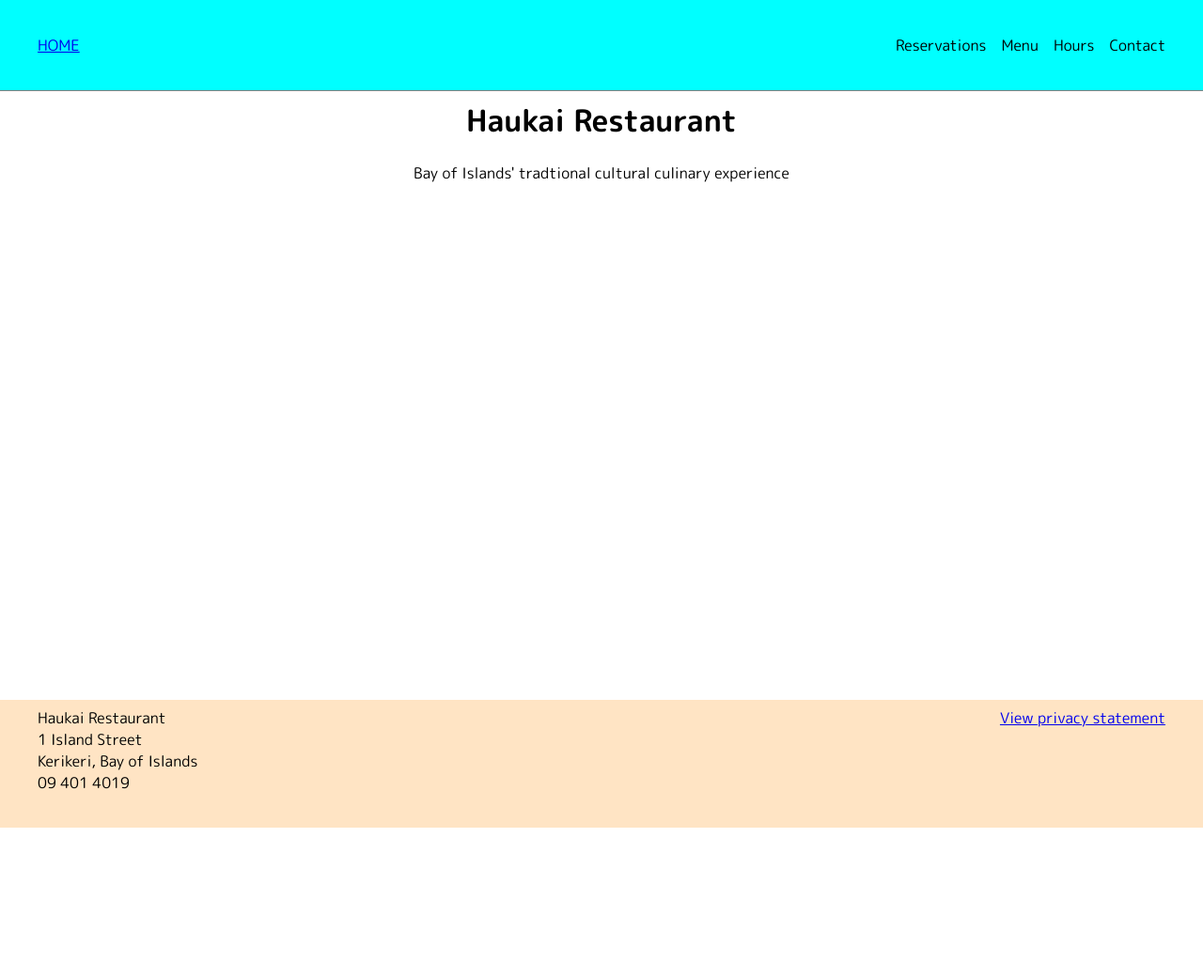
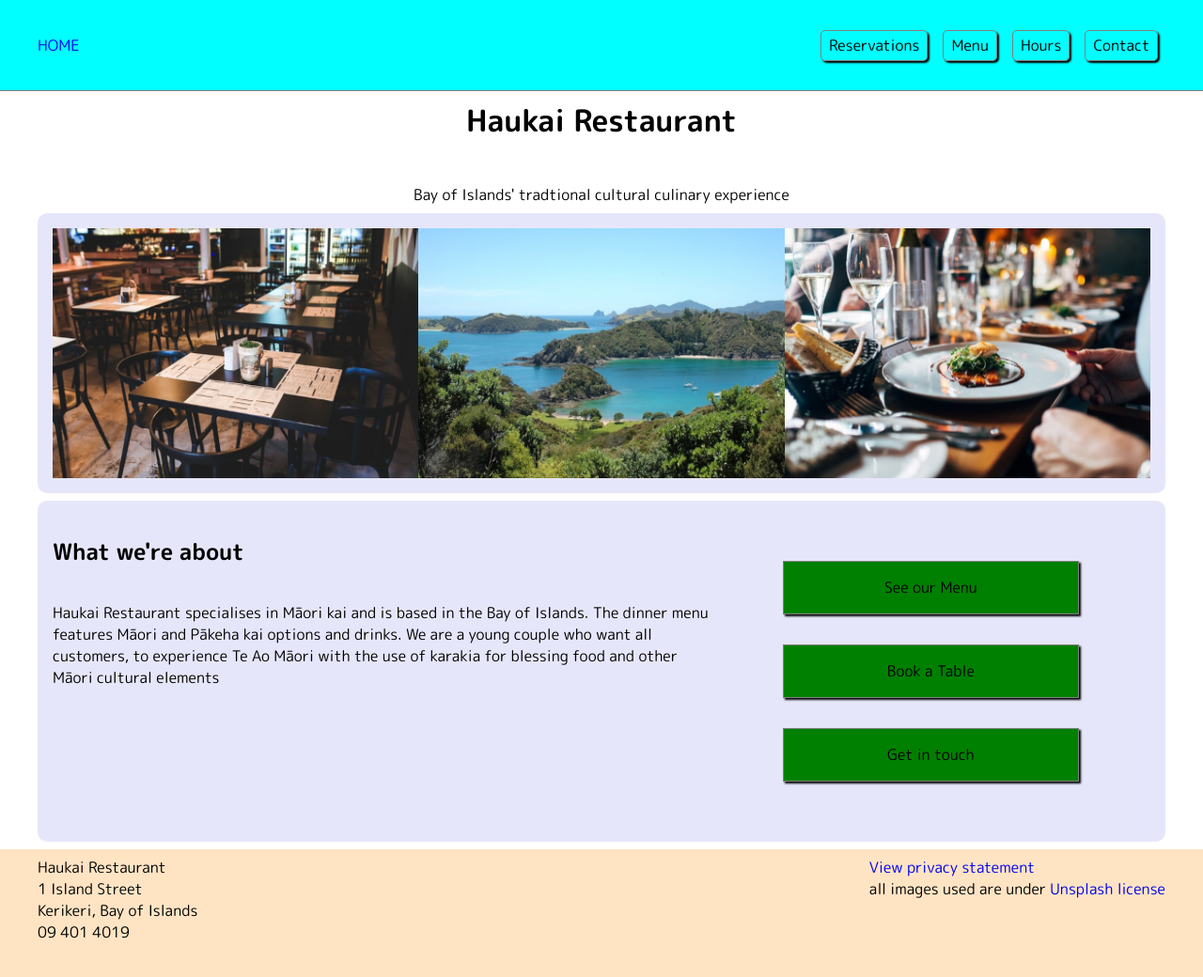
Before and after one commit to mike-parkin/AS2, a PHP site: page / in a window 1280 px wide. Shown: the whole page at 94% size. Before the commit the page ends 881 px from the top, so only its background shows below. Run offline with PHP 8.4, Linux system fonts and the light colour scheme.

Commit message:
finish basic homepage layout with content

```diff
--- a/index.html
+++ b/index.html
@@ -7,6 +7,7 @@
     <title>Haukai Restaurant</title>
     <link rel="stylesheet" type="text/css" href="styles/main.css"/>
     <link rel="stylesheet" type="text/css" href="styles/header.css"/>
+    <link rel="stylesheet" type="text/css" href="styles/homepage.css" />
     <link rel="preconnect" href="https://fonts.googleapis.com">
     <link rel="preconnect" href="https://fonts.gstatic.com" crossorigin>
     <link href="https://fonts.googleapis.com/css2?family=M+PLUS+Rounded+1c:wght@100;300;400;500;700&display=swap" rel="stylesheet">
@@ -33,16 +34,27 @@
                     Bay of Islands' tradtional cultural culinary experience
                 </p>
             </div>
-            <div class="">
-
+            <div class="flex-container content-wrapper" >
+                <div class="img-wrapper">
+                    <img src="assets/images/homepage1.png" alt="image of the inside of a restaurant" />
+                </div>
+                <div class="img-wrapper">
+                    <img src="assets/images/homepage2.png" alt="iamge of bay of islands" />
+                </div>
+                <div class="img-wrapper">
+                    <img src="assets/images/homepage3.png" alt="image of a dish on the table" />
+                </div>
             </div>
-            <div class="container-flex">
-                <div>
-
-                </div>
-                <div>
-
-                </div>
+            <div class="flex-container content-wrapper">
+                <section class="section-left">
+                    <h2>What we're about</h2>
+                    <p class="main-text">Haukai Restaurant specialises in Māori kai and is based in the Bay of Islands. The dinner menu features Māori and Pākeha kai options and drinks. We are a young couple who want all customers, to experience Te Ao Māori with the use of karakia for blessing food and other Māori cultural elements</p>
+                </section>
+                <section class="section-right">
+                    <a class="link-button" href="pages/menu.html">See our Menu</a>
+                    <a class="link-button" href="pages/reservations.html">Book a Table</a>
+                    <a class="link-button" href="pages/contact.html">Get in touch</a>
+                </section>
             </div>
         </div>
     </main>
@@ -54,7 +66,12 @@
                 Kerikeri, Bay of Islands<br/>
                 09 401 4019
             </div>
-            <a href="./pages/privacy.html">View privacy statement</a>
+            <div>
+                <a href="./pages/privacy.html">View privacy statement</a>
+                <div>
+                    all images used are under <a href="https://unsplash.com/license">Unsplash license</a>
+                </div>
+            </div>
         </div>
     </footer>
 </body>
--- a/styles/header.css
+++ b/styles/header.css
@@ -18,7 +18,12 @@
 }
 
 .navlink {
-    margin-left: 1rem;
+    margin-left: 0.5rem;
+    margin-right: 0.5rem;
+    padding: 0.25rem 0.5rem;
+    border: 1px solid grey;
+    border-radius: 5px;
+    box-shadow: 2px 2px 2px black;
 }
 
 @media only screen and (min-width: 768px) {
--- a/styles/homepage.css
+++ b/styles/homepage.css
@@ -0,0 +1,57 @@
+.img-wrapper {
+    max-width: 100%;
+}
+
+img {
+    width: 100%;
+    height: 100%;
+}
+
+.section-left,
+.section-right {
+    width: 100%;
+    display: flex;
+    flex-direction: column;
+}
+
+.section-right {
+    padding-top: 2rem;
+    padding-bottom: 2rem;
+}
+
+.link-button {
+    width: 60%;
+    padding: 1rem;
+    color: black;
+    background-color: green;
+    border: 1px solid gray;
+    box-shadow: 2px 2px 2px black;
+    text-align: center;
+    margin: 1rem auto 1rem auto;
+    transition: all 0.2s;
+}
+
+.link-button:hover {
+    background-color: red;
+    color: white;
+}
+
+@media only screen and (min-width: 768px) {
+    .img-wrapper {
+        max-width: 33.3333%;
+    }
+    .section-left {
+        width: 60%;
+    }
+    .section-right {
+        width: 40%
+    }
+}
+
+@media only screen and (min-width: 1024px) {
+
+}
+
+@media only screen and (min-width: 1280px) {
+
+}
--- a/styles/main.css
+++ b/styles/main.css
@@ -11,6 +11,16 @@
 
 main {
     min-height: 80vh;
+}
+
+p {
+    max-width: 100%;
+    white-space: pre-line;
+    word-wrap: break-word;
+}
+
+a {
+    text-decoration: none;
 }
 
 .container {
@@ -38,8 +48,6 @@
     justify-content: space-between;
 }
 
-
-
 .page-heading {
     max-width: 80%;
     margin-top: 0.5rem;
@@ -58,8 +66,19 @@
     margin-right: auto;
 }
 
+.content-wrapper {
+    padding: 1rem;
+    background-color: lavender;
+    border-radius: 10px;
+    margin-top: 0.5rem;
+    margin-bottom: 0.5rem;
+    overflow: hidden;
+}
+
 @media only screen and (min-width: 768px) {
-
+    .flex-container {
+        flex-direction: row;
+    }
 }
 
 @media only screen and (min-width: 1024px) {
@@ -67,9 +86,7 @@
         height: 8rem;
         font-size: 1rem;
     }
-    .flex-container {
-        flex-direction: row;
-    }
+
     .page-heading {
         max-width: 66%;
         font-size: 2rem;
```
Also changed, not shown: pages/contact.html (+6 -1 lines), pages/hours.html (+6 -1 lines), pages/menu.html (+6 -1 lines), pages/privacy.html (+6 -1 lines), pages/reservations.html (+6 -1 lines), assets/images/bread.png (added), assets/images/homepage1.png (added), assets/images/homepage2.png (added), assets/images/homepage3.png (added), assets/images/mussels.png (added), assets/images/pavlova.png (added), assets/images/venison.png (added).
